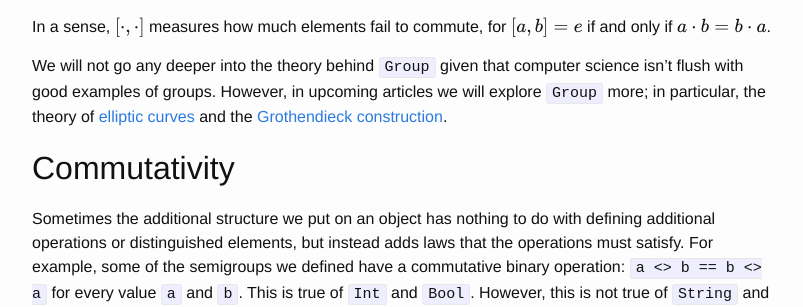
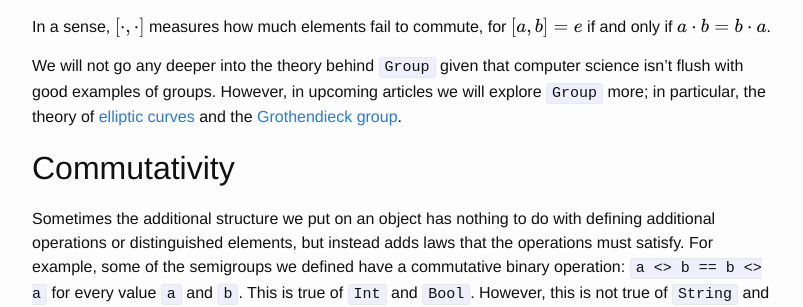
Before and after one commit to mbrandonw/mbrandonw.github.io, a Jekyll site: the page built from _posts/2015-02-17-algebraic-structure-and-protocols.markdown, in a window 1280 px wide and 900 px high, scrolled down 8160 px. Shown: the part 152-459 px from the top of the window, without its empty margins (238-1041 px from the left). Built offline with Jekyll 4.4.1, drawn with Linux system fonts in a browser that asks for light colours; Markdown is read by kramdown in place of the engine named in the settings; formulas are drawn with MathJax 3; comment, search, counter and statistics services are not loaded.

Commit message:
Fixed link

```diff
--- a/_posts/2015-02-17-algebraic-structure-and-protocols.markdown
+++ b/_posts/2015-02-17-algebraic-structure-and-protocols.markdown
@@ -324,7 +324,7 @@ func commutator <G: Group> (a: G, b: G) -> G {
 
 In a sense, \\( [\cdot, \cdot] \\) measures how much elements fail to commute, for \\( [a, b] = e \\) if and only if \\( a\cdot b = b\cdot a \\).
 
-We will not go any deeper into the theory behind `Group` given that computer science isn’t flush with good examples of groups. However, in upcoming articles we will explore `Group` more; in particular, the theory of [elliptic curves](http://en.wikipedia.org/wiki/Elliptic_curve) and the [Grothendieck construction](http://en.wikipedia.org/wiki/Grothendieck_construction).
+We will not go any deeper into the theory behind `Group` given that computer science isn’t flush with good examples of groups. However, in upcoming articles we will explore `Group` more; in particular, the theory of [elliptic curves](http://en.wikipedia.org/wiki/Elliptic_curve) and the [Grothendieck group](http://en.wikipedia.org/wiki/Grothendieck_group).
 
 
 ## Commutativity
```
